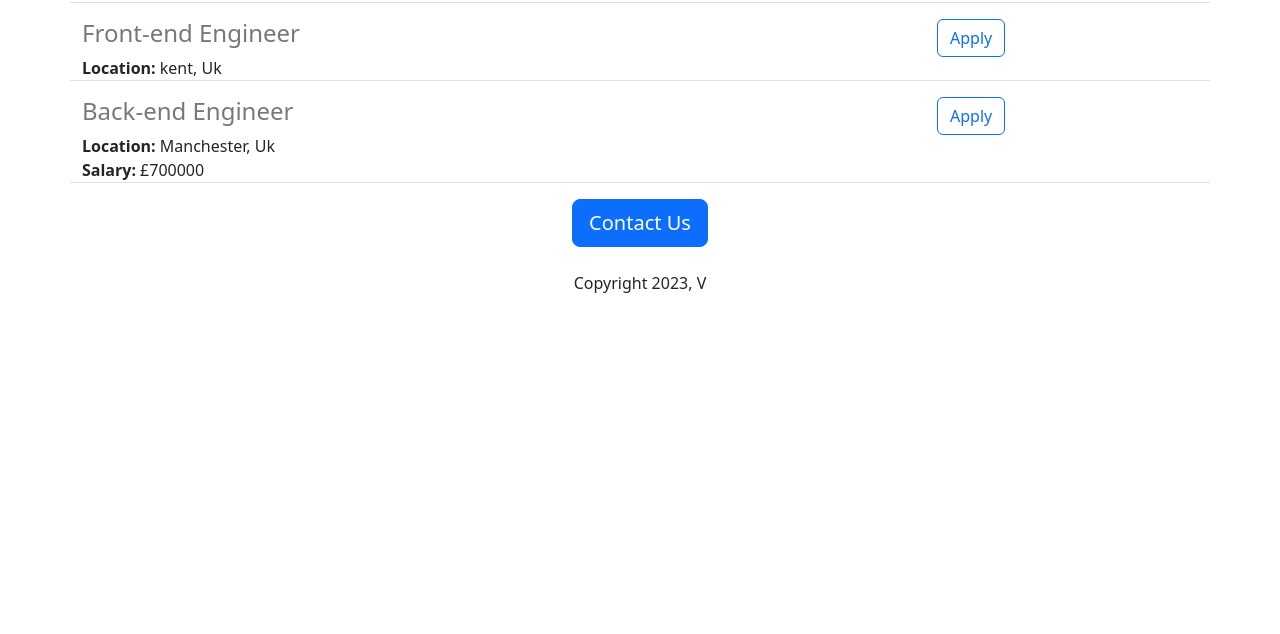
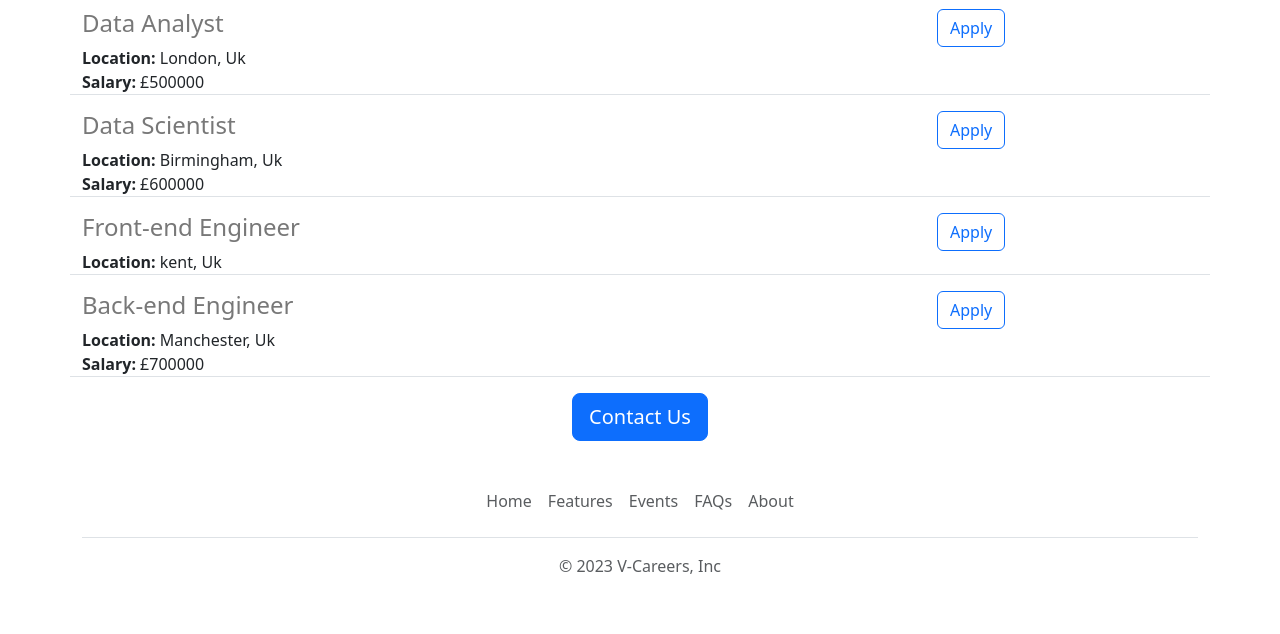
Before and after one commit to venu-369/Careers-website-with-Flask, a Flask app: page / in a window 1280 px wide. Shown: the part 917-1551 px from the top of the page. Before the commit the page ends 1210 px from the top, so only its background shows below. Run offline with Flask 2, Linux system fonts and the light colour scheme.

Commit message:
few functional improvements

```diff
--- /dev/null
+++ b/templates/footer.html
@@ -0,0 +1,12 @@
+<div class="container">
+  <footer class="py-3 my-4">
+    <ul class="nav justify-content-center border-bottom pb-3 mb-3">
+      <li class="nav-item"><a href="#" class="nav-link px-2 text-muted">Home</a></li>
+      <li class="nav-item"><a href="#" class="nav-link px-2 text-muted">Features</a></li>
+      <li class="nav-item"><a href="#" class="nav-link px-2 text-muted">Events</a></li>
+      <li class="nav-item"><a href="#" class="nav-link px-2 text-muted">FAQs</a></li>
+      <li class="nav-item"><a href="#" class="nav-link px-2 text-muted">About</a></li>
+    </ul>
+    <p class="text-center text-muted">&copy; 2023 V-Careers, Inc</p>
+  </footer>
+</div>
--- a/templates/home.html
+++ b/templates/home.html
@@ -11,22 +11,29 @@
         height: 360px;
         width: 100%;
         object-fit: cover;
+        margin-bottom: 16px;
 
       }
     </style>
   </head>
   <body>
+    {% include 'nav.html' %}
+    <img class="img-fluid" id="banner" src="https://careers-website-with-flask.venugopal11.repl.co/static/banner.jpg"  >
     <div class="container">
     <h1 class="text-center mt-4 mb-4">{{company_name}} Careers</h1>
-    <img class="img-fluid" id="banner" src="https://careers-website-with-flask.venugopal11.repl.co/static/banner.jpg"  >
-
-    <h2 class="text-center mt-4 mb-3">About V</h2>
+    <div class="row" style="margin-bottom:16px">
+      <div class="col-md-6"
     <p class="lead" >
       Welcome to V Careers, a leading career website that connects job seekers with some of the most exciting and rewarding opportunities in the market.
 
 At V Careers, we believe that a fulfilling career is one of the most important aspects of a person's life. We're dedicated to helping job seekers find their dream job by providing them with a user-friendly platform that matches them with the right opportunities based on their skills, experience, and career goals.
 
     </p>
+      </div>
+      <div class="d-none d-md-block col-6">
+      <img src="/static/people.jpeg"  style="height:320px; border-radius:4px;">
+      </div>
+    </div>
     <h2 class="text-center mt-2 mb-4">Job Openings</h2>
     <p >
       {% for job in jobs %}
@@ -34,11 +41,12 @@ At V Careers, we believe that a fulfilling career is one of the most important a
       {% endfor %}
       </p>
     <div class="text-center" >
-    <button class="btn btn-primary btn-lg">Contact Us</button>
-      <p class="mt-4">Copyright 2023, V</p>
+    <a class="btn btn-primary btn-lg" href="mailto:venu2699@gmail.com?subject=Question%20about%20job%20openings&body=My%20name%3A%20%3Cyour%20name%3E%0D%0A%0D%0AMy%20Question%3A%20%3Center%20your%20question%20here%3E">Contact Us</a>
+
     </div>
   </div>
 
   </body>
+  {% include 'footer.html' %}
 
 </html>
--- a/templates/jobitem.html
+++ b/templates/jobitem.html
@@ -9,7 +9,9 @@
           <div><b>Salary:</b> {{job['salary']}}</div>
           {% endif %}
    </div>
-   <div class="col-3">
-   <button type="button" class="btn btn-outline-primary">Apply</button>
+   <div class="col-3 padding-right:16px">
+
+      <a href="mailto:venu2699@gmail.com?subject=Application%20for%20{{job['title']}}&body=My%20name%3A%20%3Cyour%20name%3E%0D%0AMy%20Resume%3A%20%3Cyour%20resume%20link%3E%0D%0AMy%20LinkedIn%3A%20%3ClinkedIn%20link%3E"
+      type="button" class="btn btn-outline-primary">Apply</a>
      </div>
  </div>
--- /dev/null
+++ b/templates/nav.html
@@ -0,0 +1,9 @@
+<nav class="navbar shadow-sm fixed-top bg-white">
+  <div class="container-fluid">
+    <a class="navbar-brand" href="#">
+      <img src="/static/logo.svg" alt="" width="40" height="40" class="d-inline-block align-text-top row">
+
+    </a>
+  </div>
+</nav>
+<div style="height:56px"></div>
```
Also changed, not shown: static/logo.svg (added), 1 other file.
